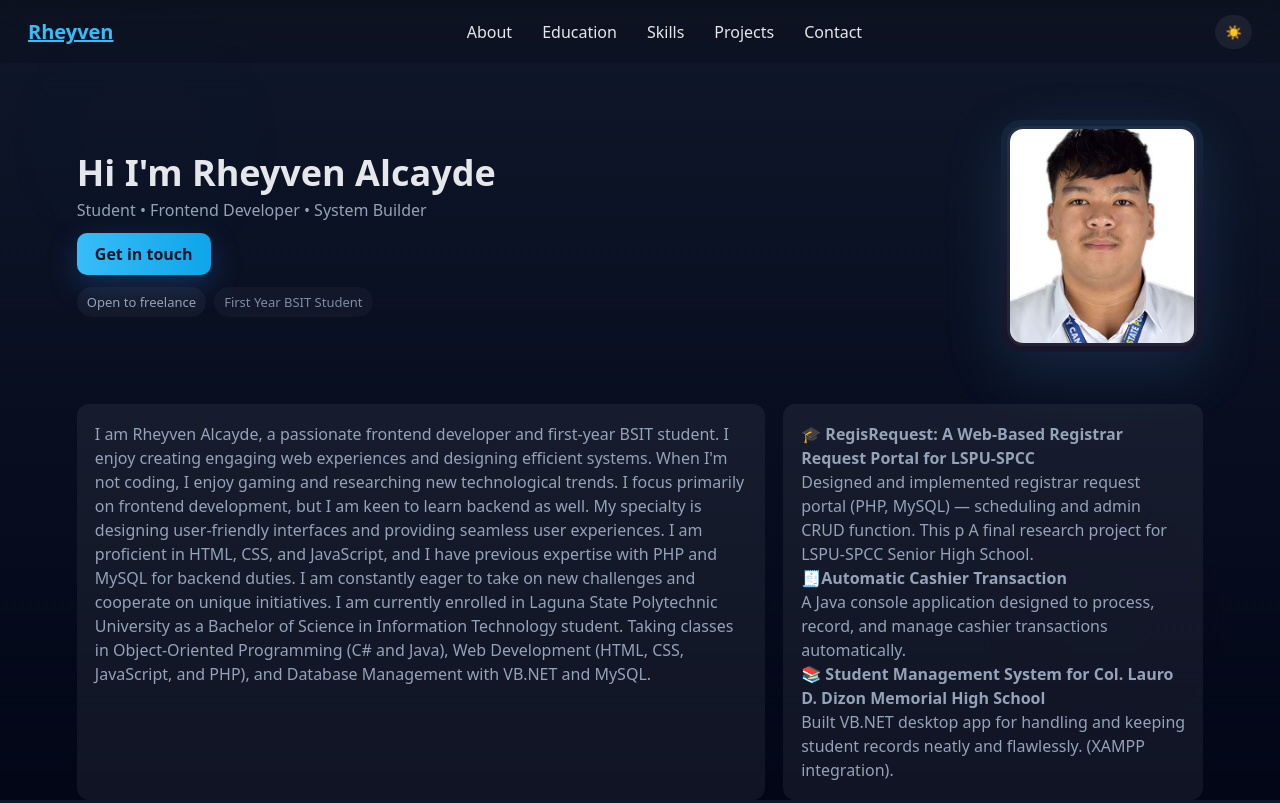
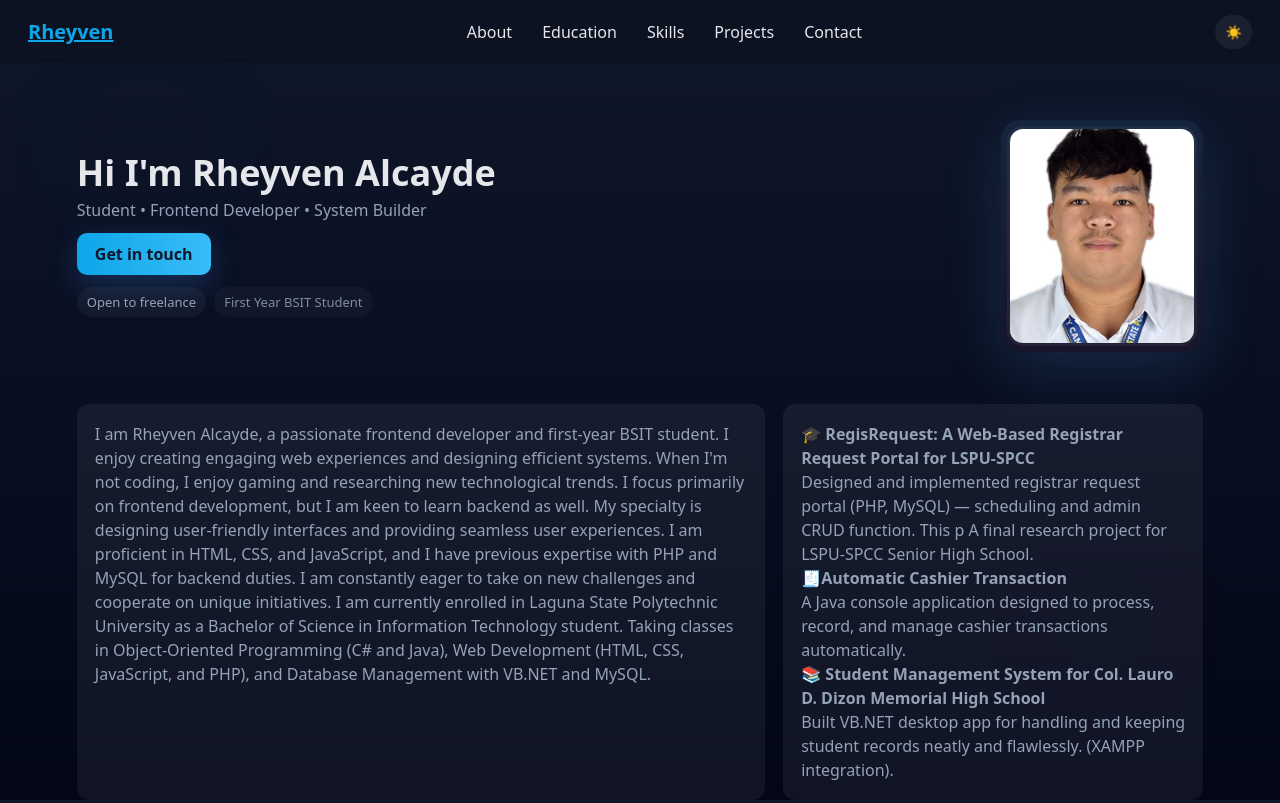
Before and after one commit to Rheyven-Alcayde18/portfolio, a plain HTML site: page index.html in a window 1280 px wide. Shown: the top 803 px of the page. Drawn offline with nearby package versions, Linux system fonts and the light colour scheme.

Commit message:
Restore CSS variables and styles for light mode

```diff
--- a/styles.css
+++ b/styles.css
@@ -5,8 +5,9 @@
   --text:#e5e7eb;
   --muted:#94a3b8;
 
-  --accent:#38bdf8;
-  --accent2:#0ea5e9;
+
+  --accent:#0ea5e9;
+  --accent2:#38bdf8;
 
   --glass:rgba(255,255,255,0.04);
   --card:rgba(255,255,255,0.06);
```
